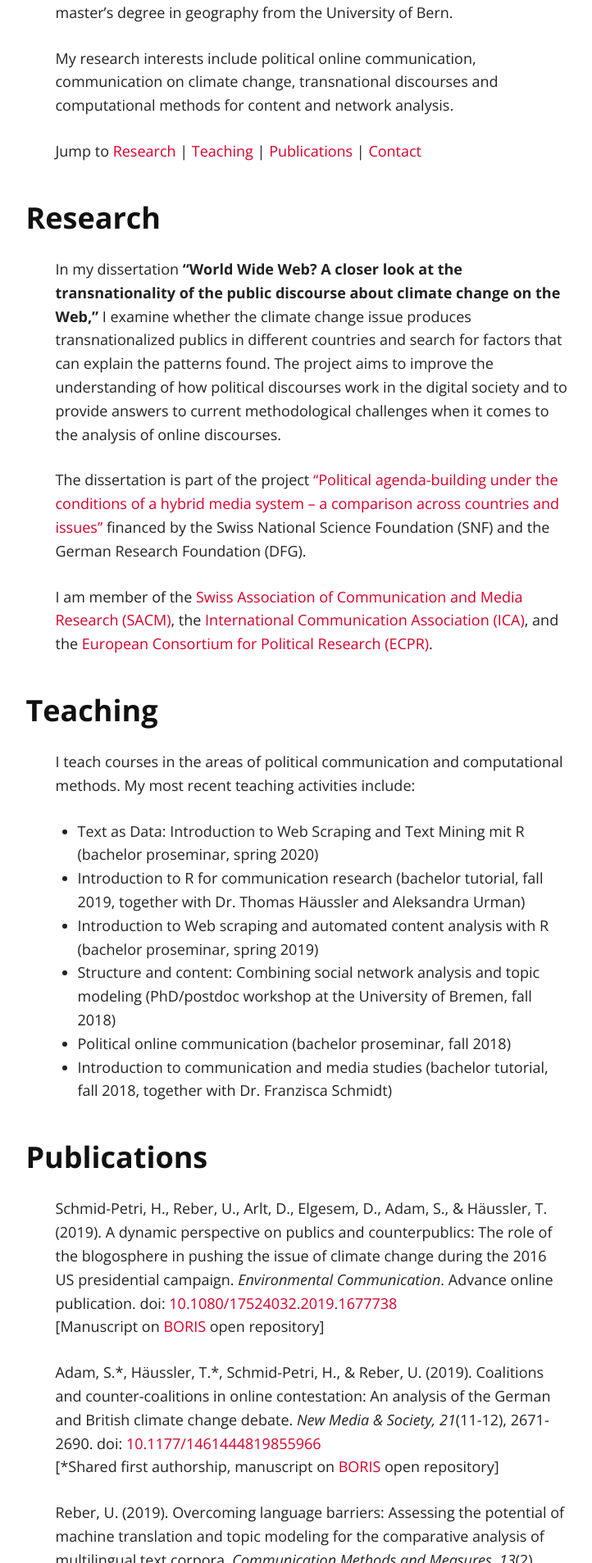
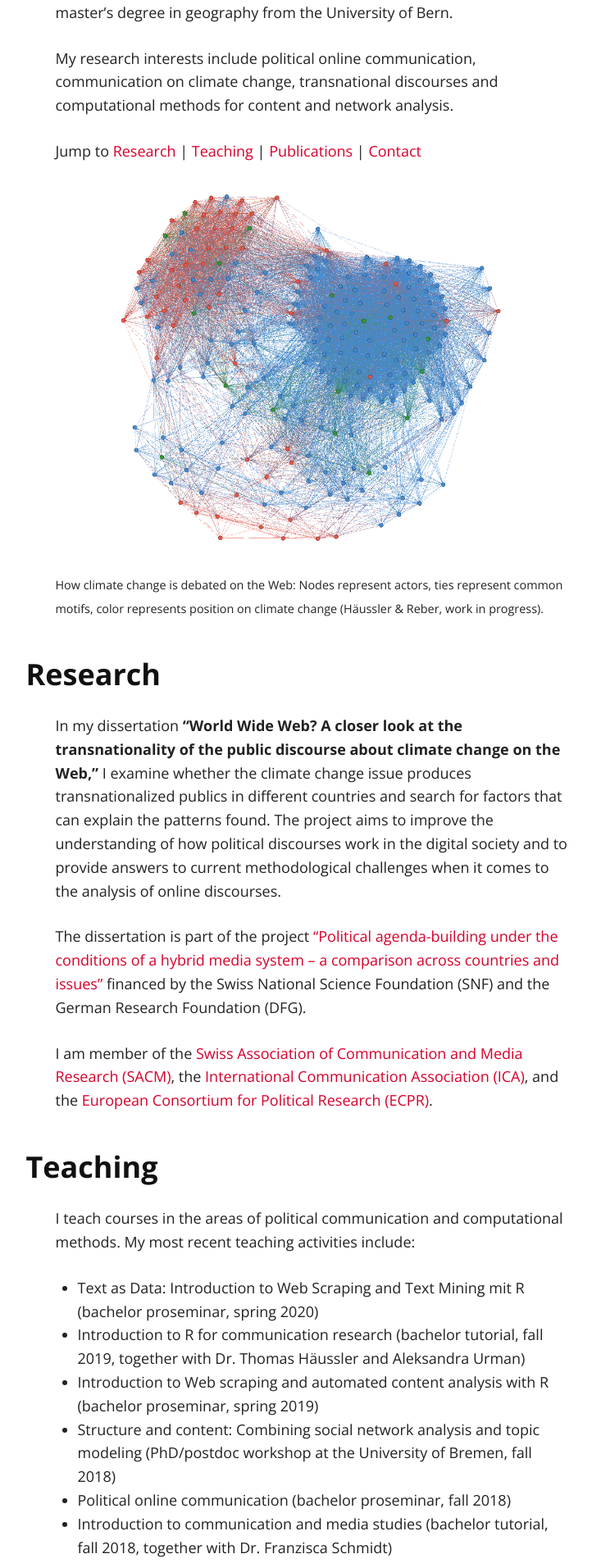
Before and after one commit to ureber/ureber.github.io, a Jekyll site: the page built from index.md, in a window 1280 px wide. Shown: the part 703-2610 px from the top of the page at 82% size, without its empty margins (260-982 px from the left). Built offline with Jekyll 4.4.1, drawn with Linux system fonts in a browser that asks for light colours; nearby versions of some CDN libraries; our own code applies the rules of GitHub Pages for plain Markdown files.

Commit message:
Add example network

```diff
--- a/css/solo.css
+++ b/css/solo.css
@@ -109,6 +109,10 @@ cred {
 p, ul, ol, dl, table, pre, blockquote {
   margin-top: 0;
   margin-bottom: 1.5rem;
+}
+
+small {
+  font-size: -2;
 }
 
 ul, ol {
--- a/index.md
+++ b/index.md
@@ -11,6 +11,9 @@ I am a doctoral student and research assistant at the [Institute of Communicatio
 My research interests include political online communication, communication on climate change, transnational discourses and computational methods for content and network analysis.
 
 Jump to [Research](#research) \| [Teaching](#teaching) \| [Publications](#publications) \| [Contact](#contact)
+
+<img src="images/net.png" alt="Climate change issue network">
+<p><small>How climate change is debated on the Web: Nodes represent actors, ties represent common motifs, color represents position on climate change (Häussler & Reber, work in progress).</small></p>
 
 ### <a name="research"></a>Research
 
```
Also changed, not shown: images/net.png (added).
